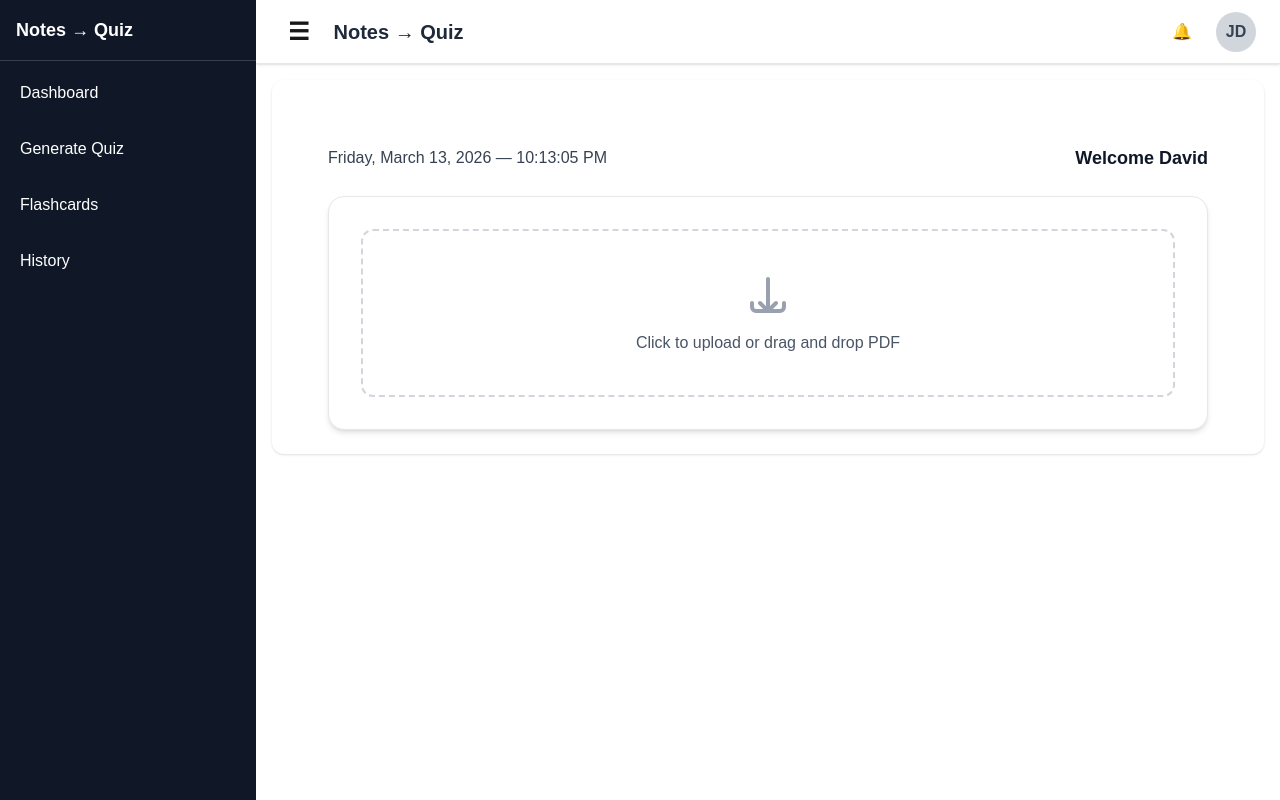
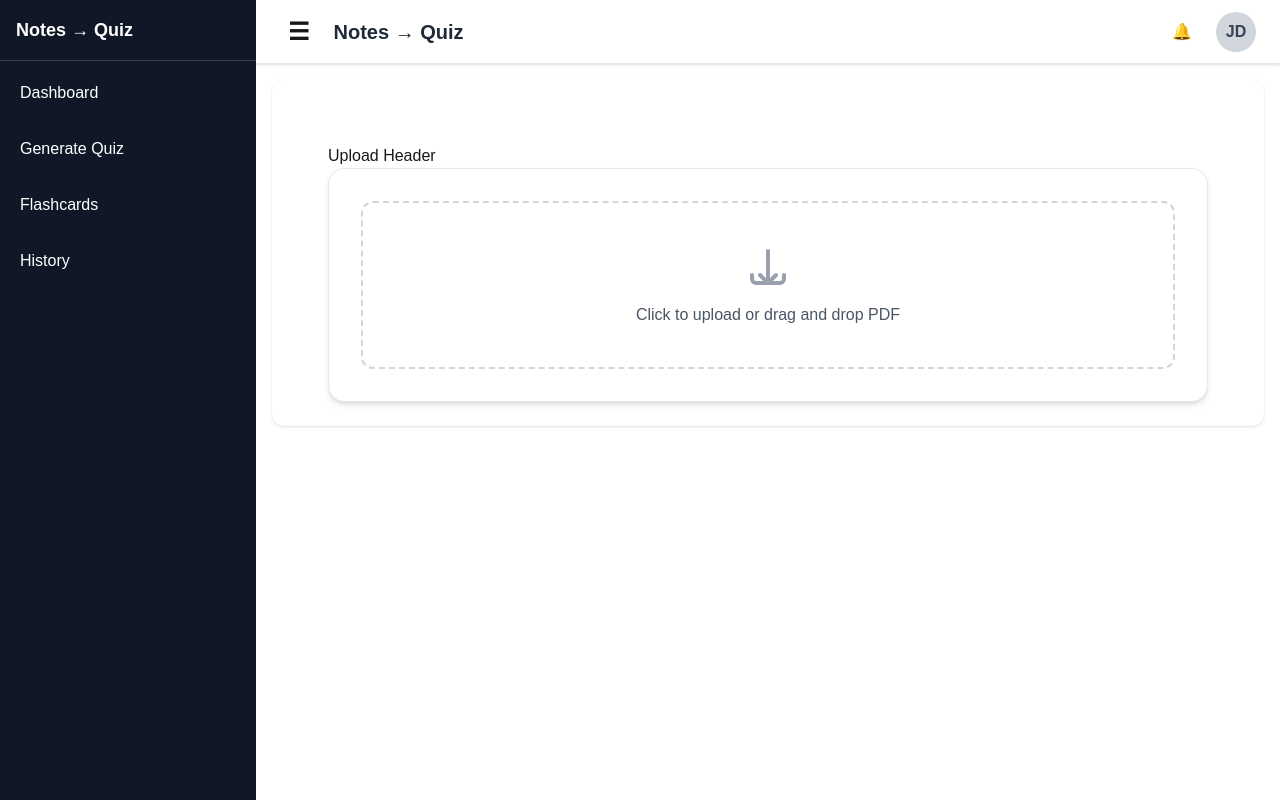
Before and after one commit to ProjectDavie/quiz-app, a Next.js app in the folder frontend/: page /upload in a window 1280 px wide. Built offline with nearby package versions, Linux system fonts and the light colour scheme.

Commit message:
sign in push

```diff
--- a/frontend/src/app/(dashboard)/upload/page.tsx
+++ b/frontend/src/app/(dashboard)/upload/page.tsx
@@ -12,7 +12,7 @@ export default function DashboardHome() {
   return (
     <div className="max-w-5xl mx-auto mt-10 px-4 sm:px-6 lg:px-8">
       {/* Header with date/time and welcome */}
-      <UploadHeader userName={userName} />
+      <UploadHeader />
 
       {/* Upload area */}
       <UploadArea onUploadComplete={(data) => setQuestions(data)} />
--- a/frontend/src/app/sign-in/page.tsx
+++ b/frontend/src/app/sign-in/page.tsx
@@ -29,7 +29,7 @@ export default function SignInPage() {
       }
 
       // Navigate to dashboard upload page
-      router.push("/(dashboard)/upload");
+      router.push("/upload");
     }, 800);
   };
 
--- a/frontend/src/components/uploads/UploadHeader.tsx
+++ b/frontend/src/components/uploads/UploadHeader.tsx
@@ -1,49 +1,11 @@
-"use client";
+import React from 'react';
 
-import { useEffect, useState } from "react";
+const UploadHeader: React.FC = () => {
+  return (
+    <header>
+      <h1>Upload Header</h1>
+    </header>
+  );
+};
 
-interface Props {
-  userName: string;
-}
-
-export default function UploadHeader({ userName }: Props) {
-  const [currentTime, setCurrentTime] = useState(new Date());
-
-  useEffect(() => {
-    // Update time every second
-    const timer = setInterval(() => {
-      setCurrentTime(new Date());
-    }, 1000);
-
-    // Cleanup on unmount
-    return () => clearInterval(timer);
-  }, []);
-
-  // Format date & time
-  const formattedDate = currentTime.toLocaleDateString(undefined, {
-    weekday: "long",
-    year: "numeric",
-    month: "long",
-    day: "numeric",
-  });
-
-  const formattedTime = currentTime.toLocaleTimeString(undefined, {
-    hour: "2-digit",
-    minute: "2-digit",
-    second: "2-digit",
-  });
-
-  return (
-    <div className="flex justify-between items-center mb-6 px-2 sm:px-0">
-      {/* Left: Current Date & Time */}
-      <div className="text-gray-700 font-medium text-sm sm:text-base">
-        {formattedDate} — {formattedTime}
-      </div>
-
-      {/* Right: Welcome User */}
-      <div className="text-gray-900 font-semibold text-lg">
-        Welcome {userName}
-      </div>
-    </div>
-  );
-}
+export default UploadHeader;
```
